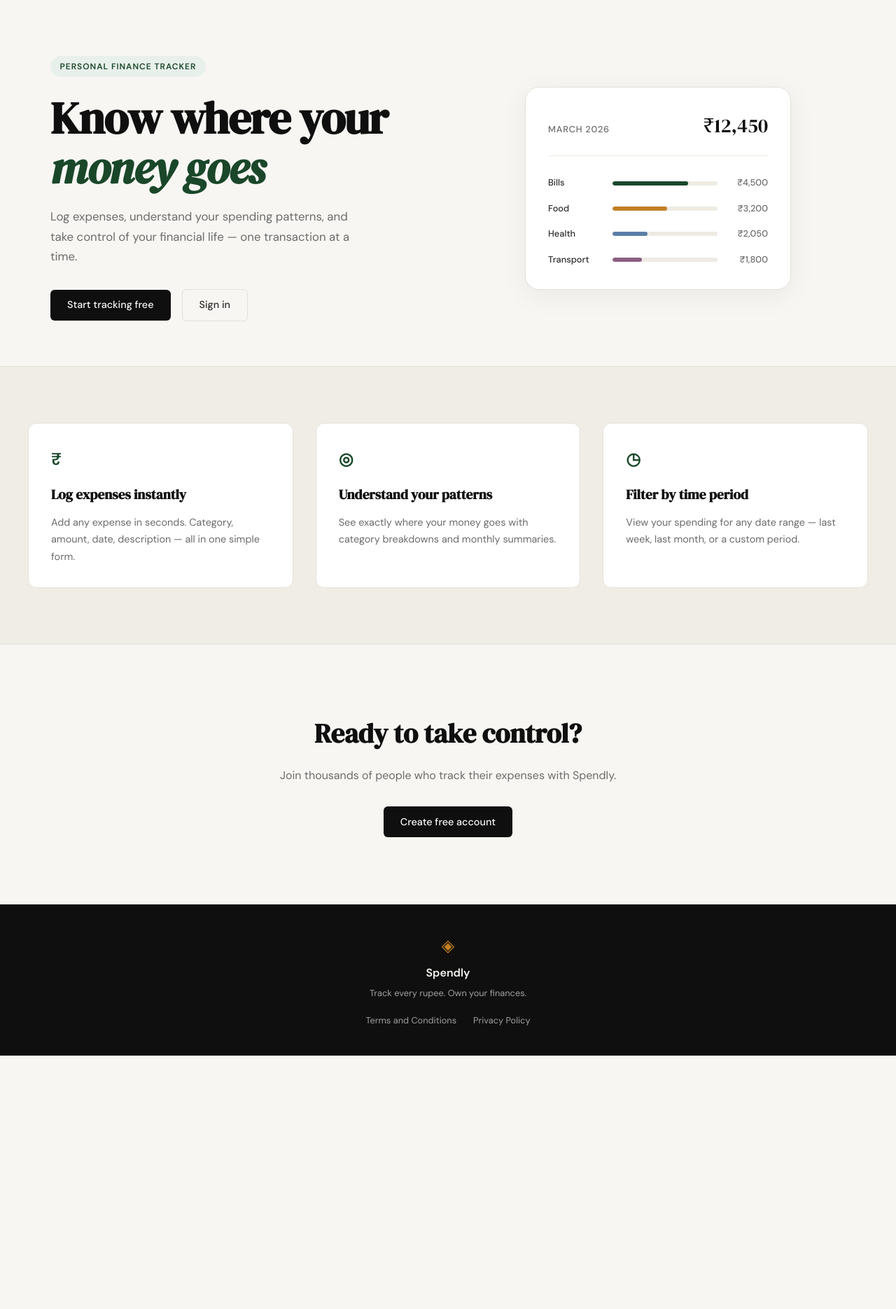
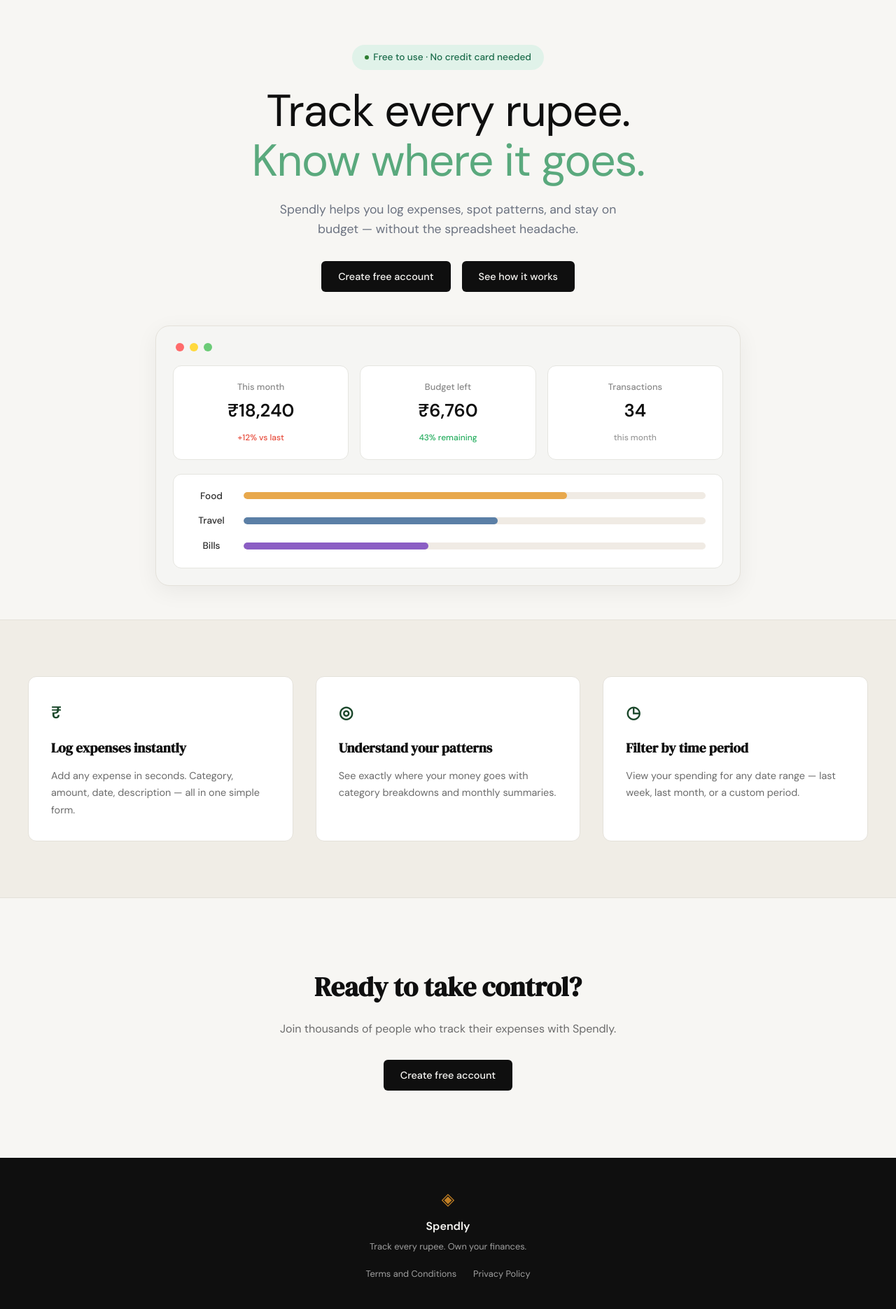
Before and after one commit to dilliram-code/spendly, a Flask app: page / in a window 1280 px wide. Shown: the part 61-1931 px from the top of the page at 70% size. Before the commit the page ends 1569 px from the top, so only its background shows below. Run offline with Flask 3, Linux system fonts and the light colour scheme.

Commit message:
landing: redesign hero section to match mockup

```diff
--- a/static/css/style.css
+++ b/static/css/style.css
@@ -124,137 +124,201 @@ a { color: inherit; text-decoration: none; }
 /* ------------------------------------------------------------------ */
 
 .hero {
-    padding: 5rem 2rem 4rem;
-    display: grid;
-    grid-template-columns: 1fr 1fr;
-    gap: 4rem;
-    align-items: center;
-    max-width: var(--max-width);
+    padding: 4rem 2rem 3rem;
+    max-width: 900px;
+    margin: 0 auto;
+    text-align: center;
+}
+
+.hero-content {
+    max-width: 700px;
     margin: 0 auto;
 }
 
 .hero-badge {
-    display: inline-block;
-    background: var(--accent-light);
-    color: var(--accent);
-    font-size: 0.75rem;
-    font-weight: 600;
-    letter-spacing: 0.08em;
-    text-transform: uppercase;
-    padding: 0.35rem 0.85rem;
+    display: inline-flex;
+    align-items: center;
+    gap: 0.4rem;
+    background: #e0f2e9;
+    color: #1a6b4a;
+    font-size: 0.85rem;
+    font-weight: 500;
+    padding: 0.45rem 1.1rem;
     border-radius: 999px;
     margin-bottom: 1.5rem;
 }
 
+.hero-badge::before {
+    content: '';
+    width: 6px;
+    height: 6px;
+    background: #2e7d32;
+    border-radius: 50%;
+}
+
 .hero-title {
-    font-family: var(--font-display);
-    font-size: clamp(2.5rem, 5vw, 4rem);
+    font-family: var(--font-body);
+    font-size: clamp(2.8rem, 5.5vw, 4rem);
     line-height: 1.1;
     letter-spacing: -0.02em;
     color: var(--ink);
     margin-bottom: 1.25rem;
+    font-weight: 400;
 }
 
-.hero-title em {
-    font-style: italic;
-    color: var(--accent);
+.hero-title-green {
+    color: #5aa97d;
 }
 
 .hero-subtitle {
-    font-size: 1.05rem;
-    color: var(--ink-muted);
-    line-height: 1.7;
-    max-width: 460px;
+    font-size: 1.1rem;
+    color: #6b7280;
+    line-height: 1.6;
     margin-bottom: 2rem;
+    max-width: 520px;
+    margin-left: auto;
+    margin-right: auto;
 }
 
 .hero-actions {
     display: flex;
     gap: 1rem;
     align-items: center;
+    justify-content: center;
 }
 
+.btn-primary {
+    display: inline-block;
+    background: var(--ink);
+    color: var(--paper);
+    padding: 0.85rem 1.75rem;
+    border-radius: var(--radius-sm);
+    font-family: var(--font-body);
+    font-size: 0.95rem;
+    font-weight: 500;
+    cursor: pointer;
+    border: none;
+    transition: background 0.2s;
+    text-decoration: none;
+}
+
+.btn-primary:hover { background: #222; }
+
 /* ------------------------------------------------------------------ */
-/* Mock card (hero visual)                                             */
+/* Dashboard mock (hero visual)                                        */
 /* ------------------------------------------------------------------ */
 
 .hero-visual {
     display: flex;
     justify-content: center;
+    margin-top: 3rem;
 }
 
-.mock-card {
-    background: var(--paper-card);
+.dashboard-mock {
+    background: #f5f5f3;
     border: 1px solid var(--border);
     border-radius: var(--radius-lg);
-    padding: 2rem;
+    padding: 1.5rem;
     width: 100%;
-    max-width: 380px;
-    box-shadow: 0 8px 40px rgba(0,0,0,0.06);
+    max-width: 850px;
+    box-shadow: 0 8px 32px rgba(0,0,0,0.06);
 }
 
-.mock-card-header {
+.dashboard-header {
     display: flex;
-    justify-content: space-between;
-    align-items: baseline;
-    margin-bottom: 1.75rem;
-    padding-bottom: 1.25rem;
-    border-bottom: 1px solid var(--border-soft);
+    gap: 0.5rem;
+    margin-bottom: 1.25rem;
+    padding-left: 0.25rem;
 }
 
-.mock-label {
-    font-size: 0.8rem;
-    font-weight: 500;
-    color: var(--ink-muted);
-    text-transform: uppercase;
-    letter-spacing: 0.06em;
+.dot {
+    width: 12px;
+    height: 12px;
+    border-radius: 50%;
 }
 
-.mock-total {
-    font-family: var(--font-display);
-    font-size: 1.75rem;
+.dot-red { background: #ff6b6b; }
+.dot-yellow { background: #ffd93d; }
+.dot-green { background: #6bcb77; }
+
+.dashboard-stats {
+    display: grid;
+    grid-template-columns: repeat(3, 1fr);
+    gap: 1rem;
+    margin-bottom: 1.25rem;
+}
+
+.stat-card {
+    background: var(--paper-card);
+    border: 1px solid #e5e5e0;
+    border-radius: var(--radius-md);
+    padding: 1.25rem 1.5rem;
+    display: flex;
+    flex-direction: column;
+    gap: 0.25rem;
+}
+
+.stat-label {
+    font-size: 0.8rem;
+    color: #888;
+    font-weight: 500;
+}
+
+.stat-value {
+    font-size: 1.6rem;
+    font-weight: 600;
     color: var(--ink);
 }
 
-.mock-bars { display: flex; flex-direction: column; gap: 1rem; }
-
-.mock-bar-row {
-    display: grid;
-    grid-template-columns: 80px 1fr 60px;
-    align-items: center;
-    gap: 0.75rem;
+.stat-change {
+    font-size: 0.75rem;
+    font-weight: 500;
+    margin-top: 0.25rem;
 }
 
-.mock-cat {
-    font-size: 0.8rem;
-    font-weight: 500;
-    color: var(--ink-soft);
+.stat-change.positive { color: #e74c3c; }
+.stat-change.remaining { color: #27ae60; }
+.stat-change.muted { color: #999; }
+
+.dashboard-bars {
+    background: var(--paper-card);
+    border: 1px solid #e5e5e0;
+    border-radius: var(--radius-md);
+    padding: 1.25rem 1.5rem;
 }
 
-.mock-bar-track {
-    height: 6px;
-    background: var(--border-soft);
+.bar-row {
+    display: grid;
+    grid-template-columns: 60px 1fr;
+    align-items: center;
+    gap: 1rem;
+    margin-bottom: 0.875rem;
+}
+
+.bar-row:last-child { margin-bottom: 0; }
+
+.bar-label {
+    font-size: 0.85rem;
+    color: var(--ink-soft);
+    font-weight: 500;
+}
+
+.bar-track {
+    height: 10px;
+    background: #f0ebe4;
     border-radius: 999px;
     overflow: hidden;
 }
 
-.mock-bar {
+.bar-fill {
     height: 100%;
-    background: var(--accent);
     border-radius: 999px;
     transition: width 0.6s ease;
 }
 
-.mock-bar-2 { background: var(--accent-2); }
-.mock-bar-3 { background: #5b7fa6; }
-.mock-bar-4 { background: #8b5e83; }
-
-.mock-amt {
-    font-size: 0.8rem;
-    font-weight: 500;
-    color: var(--ink-muted);
-    text-align: right;
-}
+.bar-food { background: #e8a84c; }
+.bar-travel { background: #5b7fa6; }
+.bar-bills { background: #8b5ec4; }
 
 /* ------------------------------------------------------------------ */
 /* Buttons                                                             */
@@ -585,15 +649,7 @@ a { color: inherit; text-decoration: none; }
 /* ------------------------------------------------------------------ */
 
 @media (max-width: 900px) {
-    .hero {
-        grid-template-columns: 1fr;
-        text-align: center;
-    }
-
-    .hero-subtitle { max-width: 100%; }
-    .hero-actions { justify-content: center; }
     .hero-visual { display: none; }
-
     .features-inner { grid-template-columns: 1fr; }
 }
 
--- a/templates/landing.html
+++ b/templates/landing.html
@@ -5,56 +5,63 @@
 {% block content %}
 
 <section class="hero">
-    <div class="hero-inner">
-        <div class="hero-badge">Personal Finance Tracker</div>
+    <div class="hero-content">
+        <div class="hero-badge">Free to use · No credit card needed</div>
         <h1 class="hero-title">
-            Know where your<br>
-            <em>money goes</em>
+            Track every rupee.<br>
+            <span class="hero-title-green">Know where it goes.</span>
         </h1>
         <p class="hero-subtitle">
-            Log expenses, understand your spending patterns,
-            and take control of your financial life —
-            one transaction at a time.
+            Spendly helps you log expenses, spot patterns, and stay
+            on budget — without the spreadsheet headache.
         </p>
         <div class="hero-actions">
-            <a href="{{ url_for('register') }}" class="btn-primary">Start tracking free</a>
-            <a href="{{ url_for('login') }}" class="btn-ghost">Sign in</a>
+            <a href="{{ url_for('register') }}" class="btn-primary">Create free account</a>
+            <a href="{{ url_for('login') }}" class="btn-primary btn-dark">See how it works</a>
         </div>
     </div>
     <div class="hero-visual">
-        <div class="mock-card">
-            <div class="mock-card-header">
-                <span class="mock-label">March 2026</span>
-                <span class="mock-total">₹12,450</span>
+        <div class="dashboard-mock">
+            <div class="dashboard-header">
+                <span class="dot dot-red"></span>
+                <span class="dot dot-yellow"></span>
+                <span class="dot dot-green"></span>
             </div>
-            <div class="mock-bars">
-                <div class="mock-bar-row">
-                    <span class="mock-cat">Bills</span>
-                    <div class="mock-bar-track">
-                        <div class="mock-bar" style="width: 72%"></div>
+            <div class="dashboard-stats">
+                <div class="stat-card">
+                    <span class="stat-label">This month</span>
+                    <span class="stat-value">₹18,240</span>
+                    <span class="stat-change positive">+12% vs last</span>
+                </div>
+                <div class="stat-card">
+                    <span class="stat-label">Budget left</span>
+                    <span class="stat-value">₹6,760</span>
+                    <span class="stat-change remaining">43% remaining</span>
+                </div>
+                <div class="stat-card">
+                    <span class="stat-label">Transactions</span>
+                    <span class="stat-value">34</span>
+                    <span class="stat-change muted">this month</span>
+                </div>
+            </div>
+            <div class="dashboard-bars">
+                <div class="bar-row">
+                    <span class="bar-label">Food</span>
+                    <div class="bar-track">
+                        <div class="bar-fill bar-food" style="width: 70%"></div>
                     </div>
-                    <span class="mock-amt">₹4,500</span>
                 </div>
-                <div class="mock-bar-row">
-                    <span class="mock-cat">Food</span>
-                    <div class="mock-bar-track">
-                        <div class="mock-bar mock-bar-2" style="width: 52%"></div>
+                <div class="bar-row">
+                    <span class="bar-label">Travel</span>
+                    <div class="bar-track">
+                        <div class="bar-fill bar-travel" style="width: 55%"></div>
                     </div>
-                    <span class="mock-amt">₹3,200</span>
                 </div>
-                <div class="mock-bar-row">
-                    <span class="mock-cat">Health</span>
-                    <div class="mock-bar-track">
-                        <div class="mock-bar mock-bar-3" style="width: 33%"></div>
+                <div class="bar-row">
+                    <span class="bar-label">Bills</span>
+                    <div class="bar-track">
+                        <div class="bar-fill bar-bills" style="width: 40%"></div>
                     </div>
-                    <span class="mock-amt">₹2,050</span>
-                </div>
-                <div class="mock-bar-row">
-                    <span class="mock-cat">Transport</span>
-                    <div class="mock-bar-track">
-                        <div class="mock-bar mock-bar-4" style="width: 28%"></div>
-                    </div>
-                    <span class="mock-amt">₹1,800</span>
                 </div>
             </div>
         </div>
```
Also changed, not shown: Screenshot 2026-03-25 at 12.36.20 AM.png (added).
